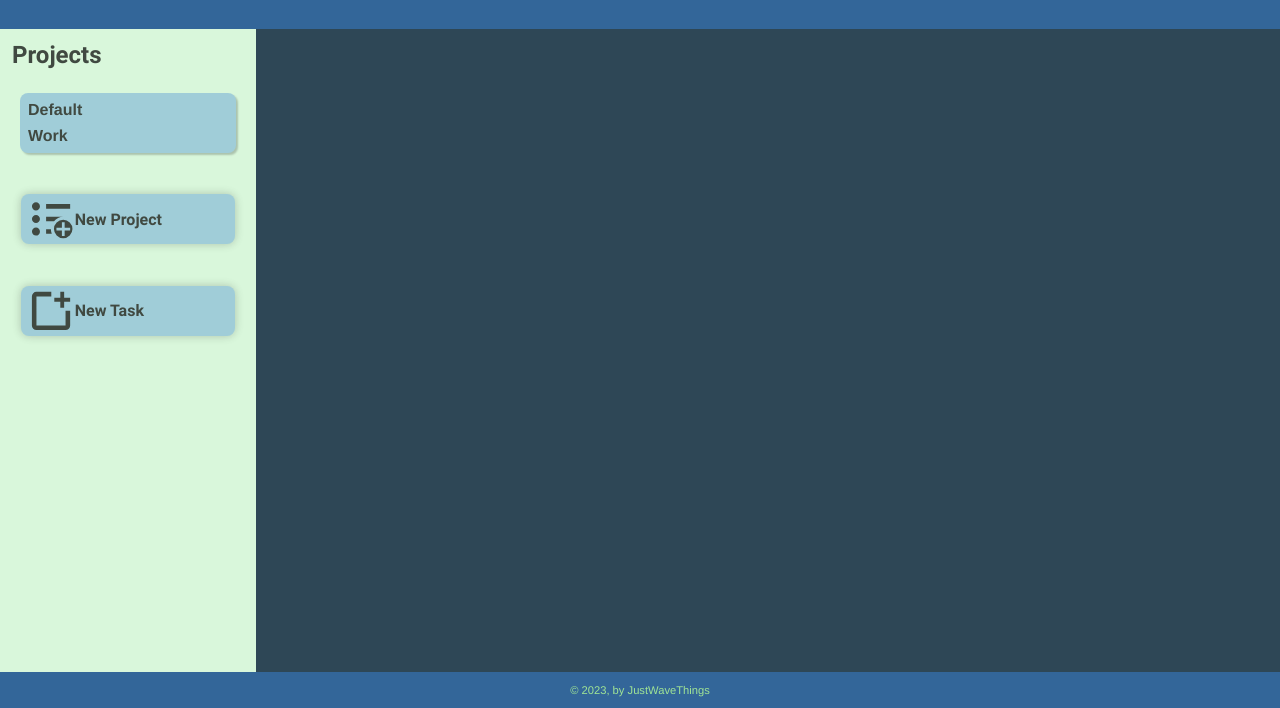
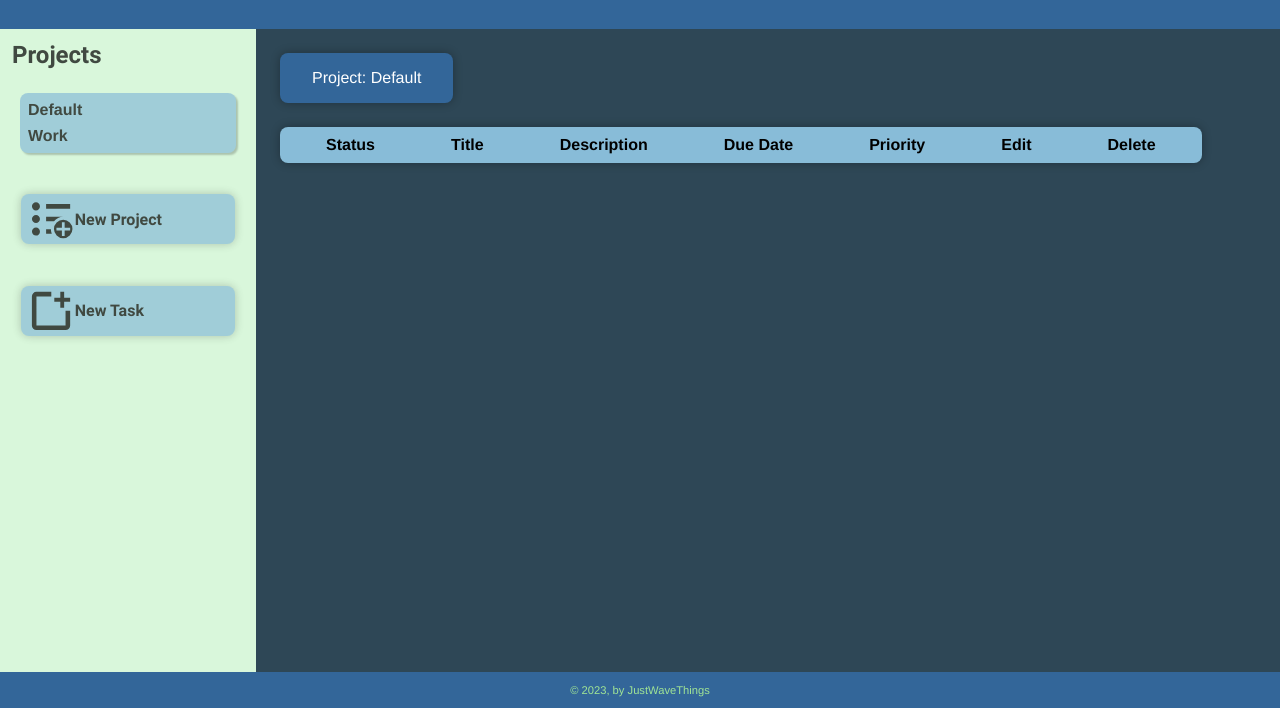
Before and after one commit to JustWaveThings/Todo-Bravo, a website built with webpack: page src/index.html in a window 1280 px wide. Shown: the part 92-800 px from the top of the page. Built offline with nearby package versions, Linux system fonts and the light colour scheme; a web font is replaced by a local one.

Commit message:
Main container add table headings

```diff
--- a/src/index.js
+++ b/src/index.js
@@ -3,7 +3,7 @@ import './style.css';
 import pageContainer from './pl-pageContainer';
 import header from './pl-header';
 import { footerTag, footer } from './pl-footer';
-import main from './pl-main';
+import { main } from './pl-main';
 import mainContainer from './pl-mainContainer';
 import updateNavProjectList from './drawNavProjectList';
 import {
--- a/src/pl-main.js
+++ b/src/pl-main.js
@@ -1,7 +1,53 @@
 import createElement from './elementMaker';
 
-const main = createElement('div', '', {
+export const main = createElement('section', '', {
 	class: 'main',
 });
 
-export default main;
+export const mainHeader = createElement(
+	'Header',
+	'Project: Default',
+	{ class: 'main-header' }
+);
+
+const table = document.createElement('table');
+const thead = document.createElement('thead');
+
+const headerRow = document.createElement('tr');
+
+const headerCell1 = document.createElement('th');
+headerCell1.textContent = 'Status';
+
+const headerCell2 = document.createElement('th');
+headerCell2.textContent = 'Title';
+
+const headerCell3 = document.createElement('th');
+headerCell3.textContent = 'Description';
+
+const headerCell4 = document.createElement('th');
+headerCell4.textContent = 'Due Date';
+
+const headerCell5 = document.createElement('th');
+headerCell5.textContent = 'Priority';
+
+const headerCell6 = document.createElement('th');
+headerCell6.textContent = 'Edit';
+
+const headerCell7 = document.createElement('th');
+headerCell7.textContent = 'Delete';
+
+headerRow.appendChild(headerCell1);
+headerRow.appendChild(headerCell2);
+headerRow.appendChild(headerCell3);
+headerRow.appendChild(headerCell4);
+headerRow.appendChild(headerCell5);
+headerRow.appendChild(headerCell6);
+headerRow.appendChild(headerCell7);
+
+thead.appendChild(headerRow);
+
+table.appendChild(thead);
+
+main.appendChild(table);
+
+main.appendChild(mainHeader);
--- a/src/style.css
+++ b/src/style.css
@@ -113,6 +113,47 @@ h2.header {
 	width: 100svw;
 	height: 90%;
 }
+
+.main {
+	display: flex;
+	flex-direction: column-reverse;
+	height: 100%;
+	justify-content: flex-end;
+	align-items: flex-start;
+}
+
+.main-header {
+	margin: 1.5rem;
+	padding: 1rem 2rem 1rem 2rem;
+	border-radius: 0.5rem;
+	box-shadow: var(--standard-shadow);
+}
+
+table {
+	display: flex;
+	flex-direction: column;
+	width: 90%;
+	gap: 0.5rem;
+	padding: 0.5rem;
+	margin: 0rem 1.5rem;
+	border: none;
+	border-radius: 0.5rem;
+	background-color: var(--light-background);
+	color: black;
+	font-size: 1rem;
+	font-family: helvetica;
+	font-weight: bold;
+	list-style: none;
+	box-shadow: var(--standard-shadow);
+}
+
+tr {
+	display: flex;
+	flex-direction: row;
+	justify-content: space-around;
+	align-items: center;
+}
+
 .nav {
 	width: 20%;
 	height: 100%;
```
